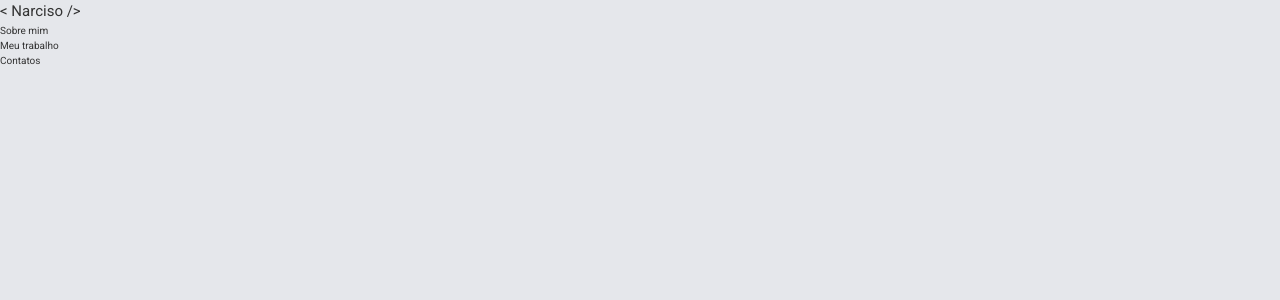
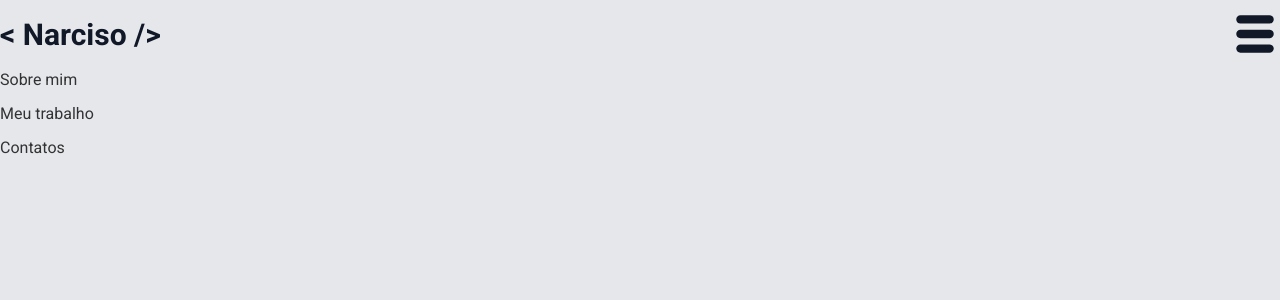
Before and after one commit to Narciso39/portfolio, a React (Vite) app in the folder frontend/: page / in a window 1280 px wide. Shown: the top 300 px of the page. Built offline with nearby package versions, Linux system fonts and the light colour scheme.

Commit message:
inicio do menu hamburguer

```diff
--- a/frontend/package.json
+++ b/frontend/package.json
@@ -13,13 +13,16 @@
     "@types/styled-components": "^5.1.34",
     "axios": "^1.7.7",
     "react": "^18.3.1",
+    "react-burger-menu": "^3.1.0",
     "react-dom": "^18.3.1",
+    "react-icons": "^5.4.0",
     "react-router-dom": "^7.0.1",
     "styled-components": "^6.1.13"
   },
   "devDependencies": {
     "@eslint/js": "^9.13.0",
     "@types/react": "^18.3.12",
+    "@types/react-burger-menu": "^2.8.7",
     "@types/react-dom": "^18.3.1",
     "@vitejs/plugin-react": "^4.3.3",
     "eslint": "^9.13.0",
--- a/frontend/src/components/lateralBar/LateralBar.tsx
+++ /dev/null
@@ -1,24 +0,0 @@
-import React from "react";
-import * as S from "./styles";
-import { logo } from "./logo";
-
-const LateralBar: React.FC = () => {
-  return (
-    <>
-      <S.Header>
-        <S.logo>
-          {logo}
-        </S.logo>
-        <S.navbar>
-          <S.ul>
-            <S.li>Sobre mim</S.li>
-            <S.li>Meu trabalho</S.li>
-            <S.li>Contatos</S.li>
-          </S.ul>
-        </S.navbar>
-      </S.Header>
-    </>
-  );
-};
-
-export default LateralBar;
--- a/frontend/src/components/lateralBar/styles.ts
+++ /dev/null
@@ -1,12 +0,0 @@
-import styled from 'styled-components';
-
-export const Header = styled.header``
-
-
-
-export const logo = styled.h2``
-export const navbar = styled.nav``
-
-export const ul = styled.ul``
-
-export const li = styled.li``
--- /dev/null
+++ b/frontend/src/components/navbar/NavBar.tsx
@@ -0,0 +1,35 @@
+import React, { useState } from "react";
+import * as S from "./styles";
+import { logo } from "./logo";
+import { IoCloseSharp } from "react-icons/io5";
+import { TiThMenu } from "react-icons/ti";
+
+const NavBar: React.FC = () => {
+  const [menuOpen, setMenuOpen] = useState(false);
+  const toggleMenu = () => {
+    setMenuOpen(!menuOpen);
+  };
+  return (
+    <>
+      <S.Header>
+        <S.logoMobile>
+        <S.logo>{logo}</S.logo>
+        <S.menuIcon onClick={toggleMenu}>
+          {menuOpen ? <IoCloseSharp /> : <TiThMenu />}
+        </S.menuIcon>
+        </S.logoMobile>
+        <S.navbar>
+          <S.ul>
+            <S.li><a>Sobre mim</a></S.li>
+            <S.li><a>Meu trabalho</a></S.li>
+            <S.li><a>Contatos</a></S.li>
+          </S.ul>
+
+          <S.theme></S.theme>
+        </S.navbar>
+      </S.Header>
+    </>
+  );
+};
+
+export default NavBar;
--- /dev/null
+++ b/frontend/src/components/navbar/styles.ts
@@ -0,0 +1,67 @@
+import styled from 'styled-components';
+
+export const Header = styled.header`
+
+
+`
+
+
+
+export const logo = styled.h2`
+    color: ${props => props.theme.logo};
+    font-size: 3.0rem;
+    font-weight: 600;
+`
+export const navbar = styled.nav`
+display: flex;
+  flex-direction: column;
+  gap: 1rem;
+  list-style: none;
+  padding: 0;
+  margin: 0;
+
+`
+
+
+export const ul = styled.ul`
+    display: flex;
+  flex-direction: column;
+  gap: 1rem;
+  list-style: none;
+  padding: 0;
+  margin: 0;
+`
+
+export const li = styled.li`
+ font-size: 1.6rem;
+  color: ${(props) => props.theme.text};
+
+  &:hover {
+    color: ${(props) => props.theme.logo};
+    cursor: pointer;
+  }
+`
+
+export const logoMobile = styled.div`
+  display: flex;
+    align-items: center;
+    width: 100%;
+    height: 6.8rem;
+    background-color: ${(props) => props.theme.background};
+   justify-content: space-between;
+    `
+export const menuIcon = styled.div`
+display: none;
+color: ${(props) => props.theme.logo};
+  cursor: pointer;
+  display: flex;
+  align-items: center;
+  justify-content: center;
+  svg {
+    width: 5rem;
+    height: 5rem;
+  }
+
+`
+
+export const theme = styled.div``
--- a/frontend/src/page/home/Home.tsx
+++ b/frontend/src/page/home/Home.tsx
@@ -1,9 +1,9 @@
 import React from "react";
-import LateralBar from "../../components/lateralBar/LateralBar";
+import NavBar from "../../components/navbar/NavBar";
 
 const Home: React.FC = () => {
   return (
-   <LateralBar />
+   <NavBar />
 );
 };
 
--- a/frontend/src/styles/theme/theme.ts
+++ b/frontend/src/styles/theme/theme.ts
@@ -1,23 +1,26 @@
+const breakpoints = {
+  tablet: "768px",
+  desktop: "1024px",
+};
+
 export const light = {
   title: "light",
-
-
+  logo: '#111827',
   primary: "#111827",
   secundary: "#4B5563",
 
   background: "#E5E7EB",
   text: "#333",
-
+  breakpoints,
 };
 
 export const dark = {
   title: "dark",
-
 
   primary: "#111827",
   secundary: "#F9FAFB",
 
   background: "#030712",
   text: "#D1D5DB",
-
+  breakpoints,
 };
```
Also changed, not shown: frontend/src/components/menu/menu.tsx (added, +8 -0 lines), frontend/src/components/menu/menu.ts (added), frontend/src/components/navbar/logo.ts (renamed from frontend/src/components/lateralBar/logo.ts), 1 other file (tests, documents, lock files or other folders). Lines whose indentation alone changed are shown as unchanged.
